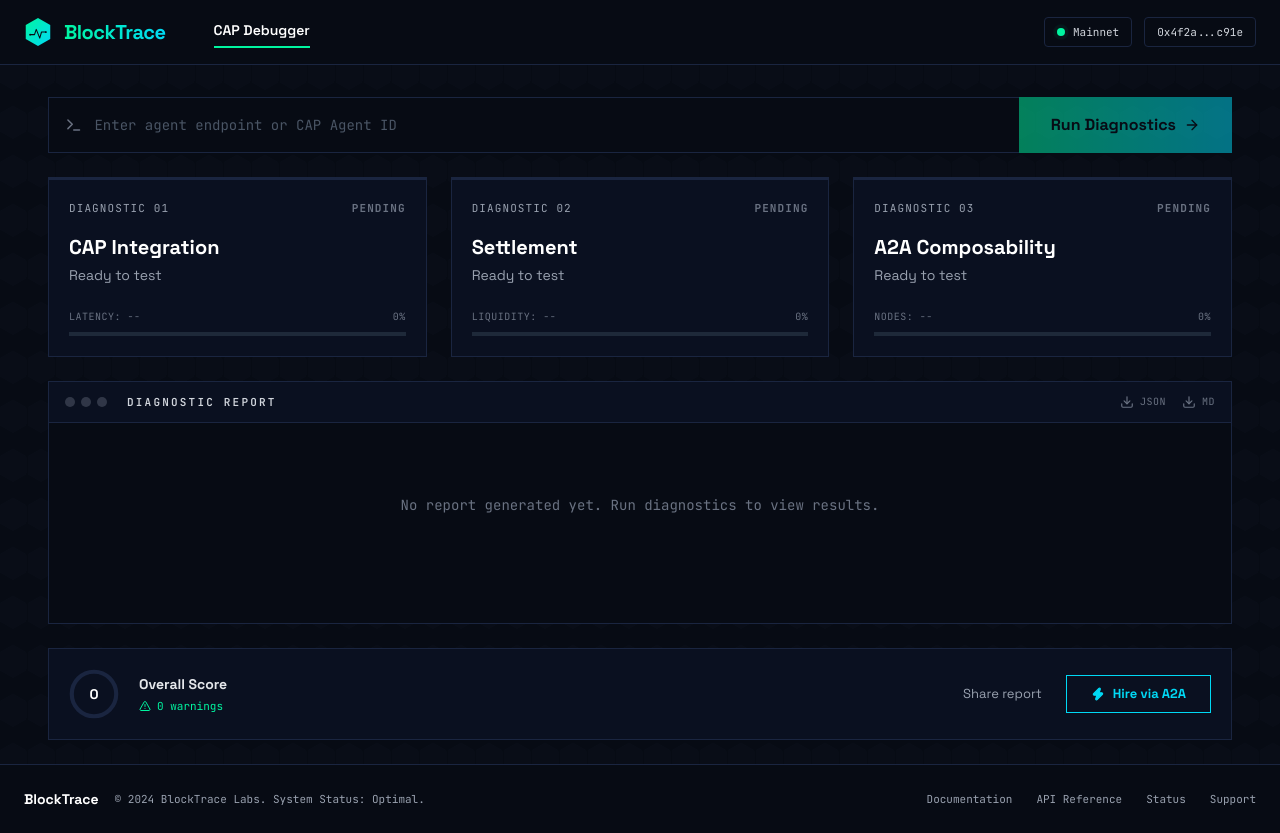
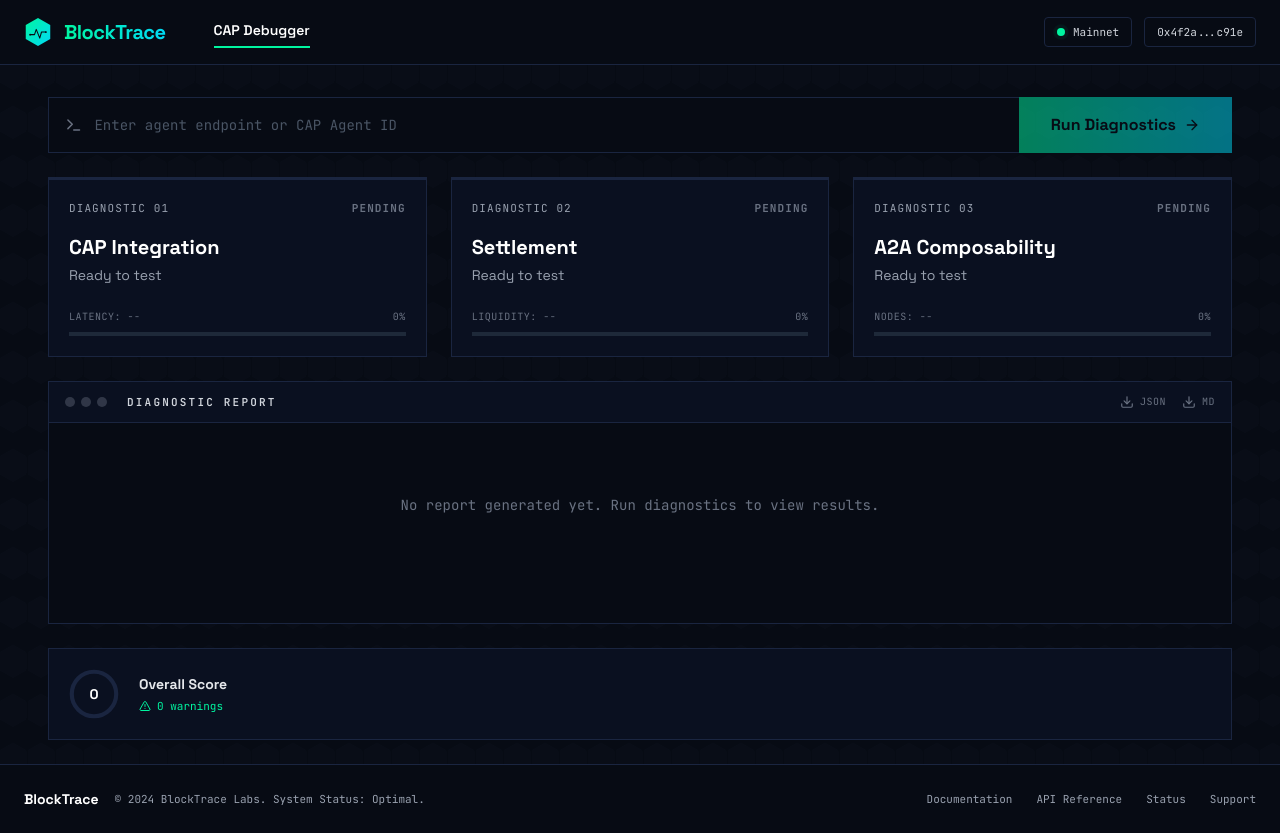
Before and after one commit to mdiksann/BlockTrace, a Next.js app in the folder frontend/: page / in a window 1280 px wide. Built offline with nearby package versions, Linux system fonts and the light colour scheme.

Commit message:
refactor(frontend/src/app/page.tsx): auto update

```diff
--- a/frontend/src/app/page.tsx
+++ b/frontend/src/app/page.tsx
@@ -196,13 +196,7 @@
             </p>
           </div>
         </div>
-        <div className="flex items-center gap-6 mt-4 md:mt-0">
-          <button className="text-[13px] text-gray-400 hover:text-white transition-colors">Share report</button>
-          <button className="text-[13px] font-bold border border-accent-end text-accent-end py-2 px-6 rounded-none flex items-center gap-2 hover:bg-accent-end/10 transition-colors">
-            <Zap size={14} className="fill-accent-end" />
-            Hire via A2A
-          </button>
-        </div>
+
       </div>
     </div>
   );
```
